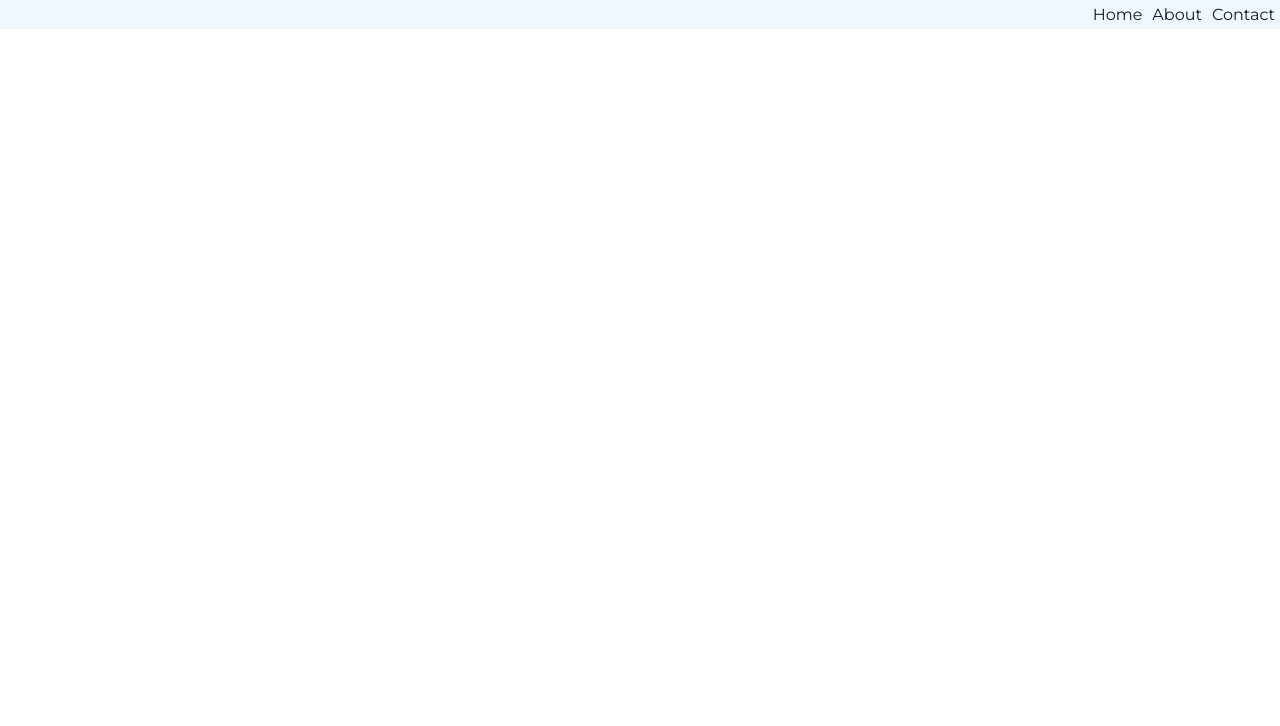
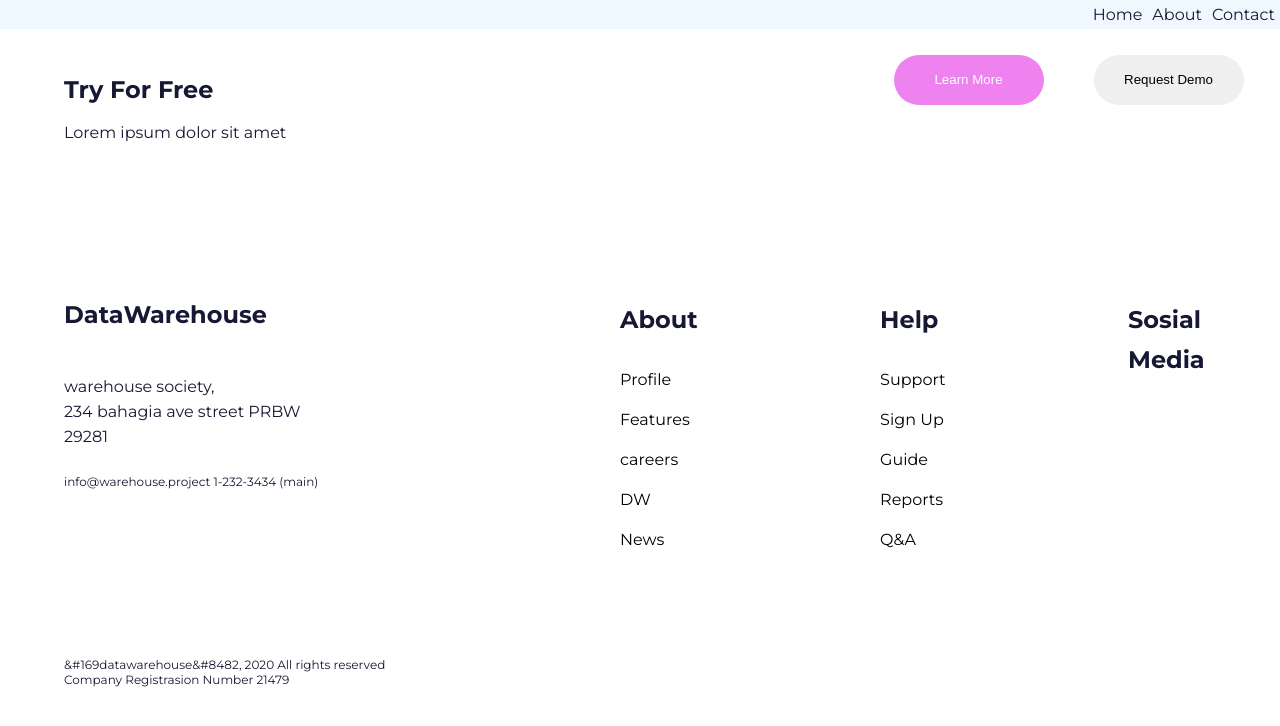
Before and after one commit to Ardikaas/Landing-Page, a React (Create React App) app: page / in a window 1280 px wide. Shown: the top 726 px of the page. Built offline with nearby package versions, Linux system fonts and the light colour scheme.

Commit message:
fix footer

```diff
--- a/src/components/Footer.js
+++ b/src/components/Footer.js
@@ -1,9 +1,54 @@
 const Footer = () => {
-    return(
+  return (
+    <footer>
+      <div class="first-section">
         <div>
-            <p>kelompok 9 2023</p>
+          <h2>Try For Free</h2>
+          <p>Lorem ipsum dolor sit amet</p>
         </div>
-    )
+        <div class="button-wrap">
+          <button>Learn More</button>
+          <button>Request Demo <i class='bx bx-right-arrow-alt'></i></button>
+        </div>
+      </div>
+      <div class="second-section">
+        <div class="heading">
+          <div class="Data">
+            <h2>DataWarehouse</h2>
+            <p class="first-text">warehouse society,<br /> 234 bahagia ave street PRBW 29281</p>
+            <p class="second-text">info@warehouse.project 1-232-3434 (main)</p>
+          </div>
+          <div class="about">
+            <h2>About</h2>
+            <a href="*">Profile</a>
+            <a href="*">Features</a>
+            <a href="*">careers</a>
+            <a href="*">DW News</a>
+          </div>
+          <div class="Help">
+            <h2>Help</h2>
+            <a href="*">Support</a>
+            <a href="*">Sign Up</a>
+            <a href="*">Guide</a>
+            <a href="*">Reports</a>
+            <a href="*">Q&A</a>
+          </div>
+          <div class="sosmed">
+            <h2>Sosial Media</h2>
+            <div class="icon">
+              <a href="https://www.instagram.com/"><i class='bx bxl-instagram'></i></a>
+              <a href="https://twitter.com/?lang=id"><i class='bx bxl-twitter'></i></a>
+              <a href="http://facebook.com"><i class='bx bxl-facebook'></i></a>
+            </div>
+          </div>
+        </div>
+      </div>
+      <div class="last-section">
+        <p>&#169datawarehouse&#8482, 2020 All rights reserved <br />
+          Company Registrasion Number 21479</p>
+      </div>
+    </footer>
+  )
 }
 
-export default Footer;
+export default Footer
--- a/src/index.css
+++ b/src/index.css
@@ -43,7 +43,8 @@ footer {
 /*CSS first section*/
 .first-section {
   display: flex;
-  gap: 45%;
+  justify-content: space-between;
+  margin-right: 3%;
 }
 /*CSS first section*/
 
@@ -81,8 +82,8 @@ footer {
 
 /*link properties*/
 a {
- text-decoration: none;
- color:#000;
+  text-decoration: none;
+  color:#000;
 }
 
 a:hover {
--- a/src/pages/Landing.js
+++ b/src/pages/Landing.js
@@ -1,9 +1,11 @@
+import Footer from "../components/Footer";
 import Navbar from "../components/Navbar";
 
 const Landing = () => {
   return(
     <div>
       <Navbar />
+      <Footer />
     </div>
   )
 }
```
Also changed, not shown: src/components/Card.js (+9 -0 lines).
